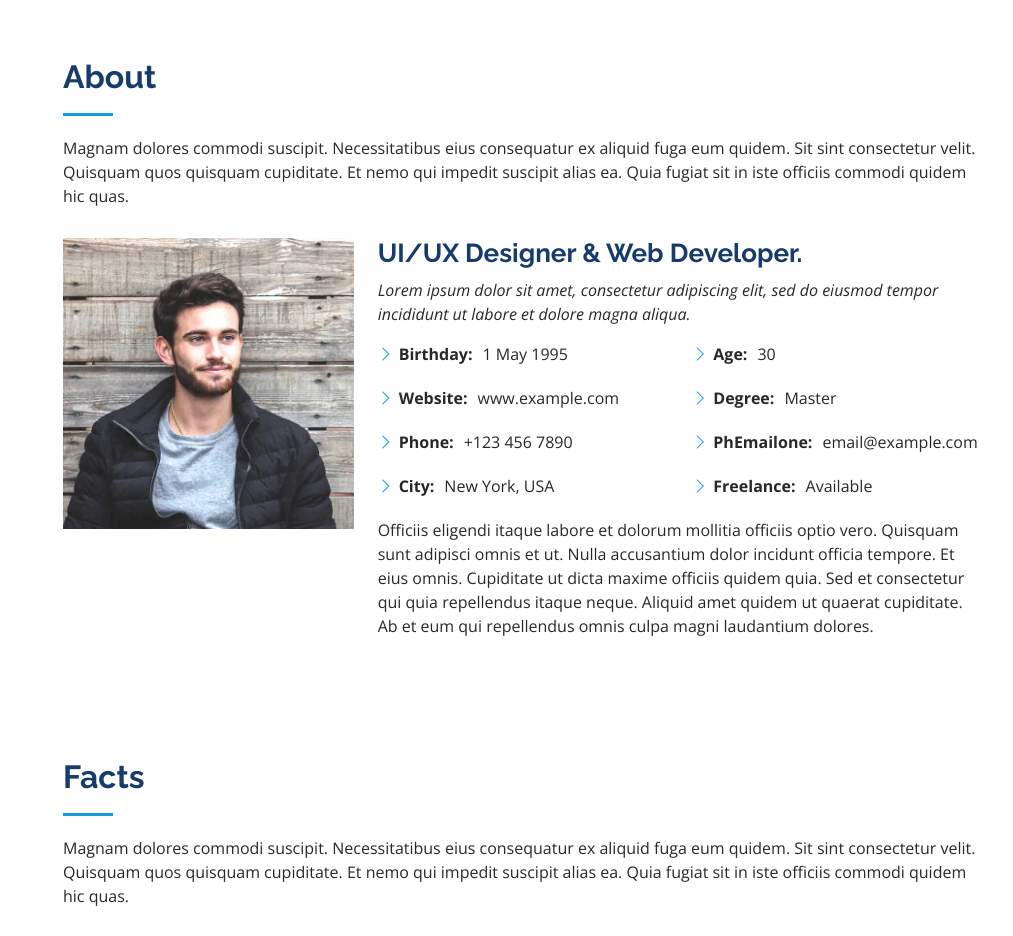
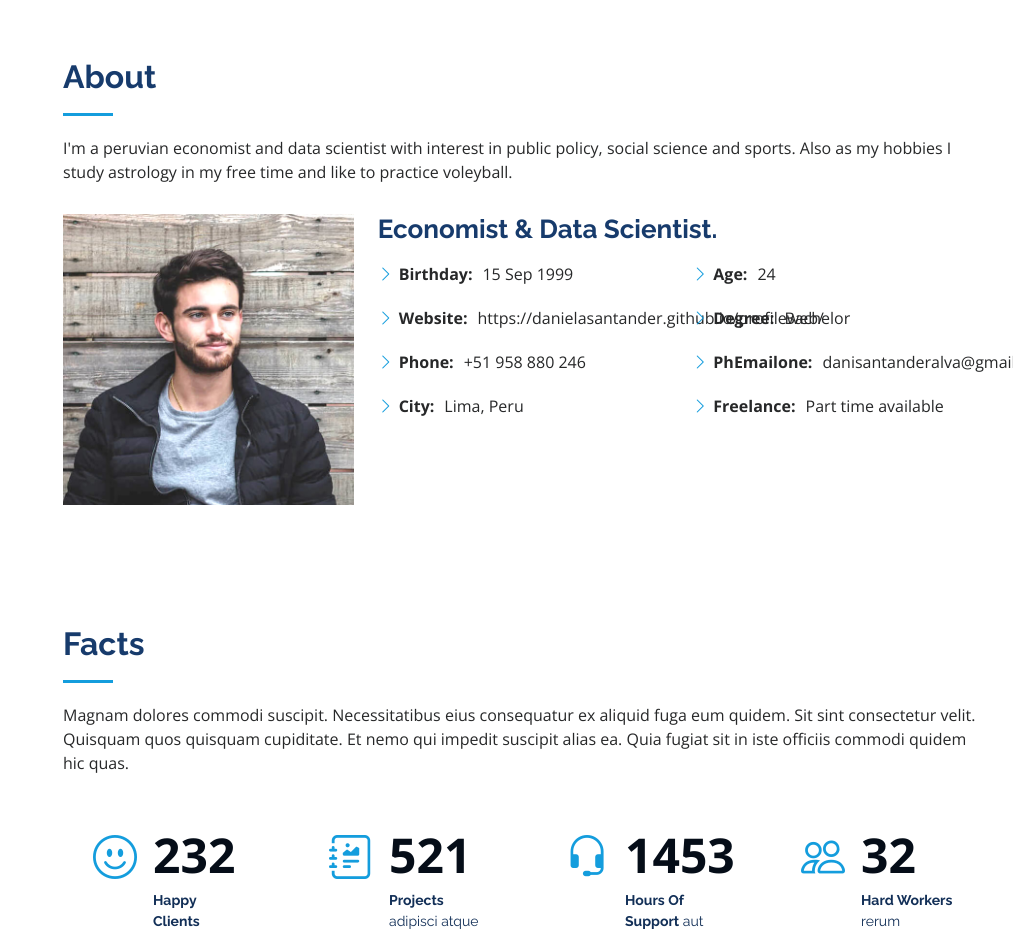
Before and after one commit to danielasantander/profileweb, a plain HTML site: page index.html in a window 1280 px wide. Shown: the part 802-1738 px from the top of the page, without its empty margins (267-1280 px from the left). Drawn offline with nearby package versions, Linux system fonts and the light colour scheme.

Commit message:
Update index.html

```diff
--- a/index.html
+++ b/index.html
@@ -86,7 +86,7 @@
 
         <div class="section-title">
           <h2>About</h2>
-          <p>Magnam dolores commodi suscipit. Necessitatibus eius consequatur ex aliquid fuga eum quidem. Sit sint consectetur velit. Quisquam quos quisquam cupiditate. Et nemo qui impedit suscipit alias ea. Quia fugiat sit in iste officiis commodi quidem hic quas.</p>
+          <p>I'm a peruvian economist and data scientist with interest in public policy, social science and sports. Also as my hobbies I study astrology in my free time and like to practice voleyball.</p>
         </div>
 
         <div class="row">
@@ -94,32 +94,30 @@
             <img src="assets/img/profile-img.jpg" class="img-fluid" alt="">
           </div>
           <div class="col-lg-8 pt-4 pt-lg-0 content" data-aos="fade-left">
-            <h3>UI/UX Designer &amp; Web Developer.</h3>
+            <h3>Economist &amp; Data Scientist.</h3>
             <p class="fst-italic">
-              Lorem ipsum dolor sit amet, consectetur adipiscing elit, sed do eiusmod tempor incididunt ut labore et dolore
-              magna aliqua.
+
             </p>
             <div class="row">
               <div class="col-lg-6">
                 <ul>
-                  <li><i class="bi bi-chevron-right"></i> <strong>Birthday:</strong> <span>1 May 1995</span></li>
-                  <li><i class="bi bi-chevron-right"></i> <strong>Website:</strong> <span>www.example.com</span></li>
-                  <li><i class="bi bi-chevron-right"></i> <strong>Phone:</strong> <span>+123 456 7890</span></li>
-                  <li><i class="bi bi-chevron-right"></i> <strong>City:</strong> <span>New York, USA</span></li>
+                  <li><i class="bi bi-chevron-right"></i> <strong>Birthday:</strong> <span>15 Sep 1999</span></li>
+                  <li><i class="bi bi-chevron-right"></i> <strong>Website:</strong> <span>https://danielasantander.github.io/profileweb/</span></li>
+                  <li><i class="bi bi-chevron-right"></i> <strong>Phone:</strong> <span>+51 958 880 246</span></li>
+                  <li><i class="bi bi-chevron-right"></i> <strong>City:</strong> <span>Lima, Peru</span></li>
                 </ul>
               </div>
               <div class="col-lg-6">
                 <ul>
-                  <li><i class="bi bi-chevron-right"></i> <strong>Age:</strong> <span>30</span></li>
-                  <li><i class="bi bi-chevron-right"></i> <strong>Degree:</strong> <span>Master</span></li>
-                  <li><i class="bi bi-chevron-right"></i> <strong>PhEmailone:</strong> <span>email@example.com</span></li>
-                  <li><i class="bi bi-chevron-right"></i> <strong>Freelance:</strong> <span>Available</span></li>
+                  <li><i class="bi bi-chevron-right"></i> <strong>Age:</strong> <span>24</span></li>
+                  <li><i class="bi bi-chevron-right"></i> <strong>Degree:</strong> <span>Bachelor</span></li>
+                  <li><i class="bi bi-chevron-right"></i> <strong>PhEmailone:</strong> <span>danisantanderalva@gmail.com</span></li>
+                  <li><i class="bi bi-chevron-right"></i> <strong>Freelance:</strong> <span>Part time available</span></li>
                 </ul>
               </div>
             </div>
             <p>
-              Officiis eligendi itaque labore et dolorum mollitia officiis optio vero. Quisquam sunt adipisci omnis et ut. Nulla accusantium dolor incidunt officia tempore. Et eius omnis.
-              Cupiditate ut dicta maxime officiis quidem quia. Sed et consectetur qui quia repellendus itaque neque. Aliquid amet quidem ut quaerat cupiditate. Ab et eum qui repellendus omnis culpa magni laudantium dolores.
+
             </p>
           </div>
         </div>
```
